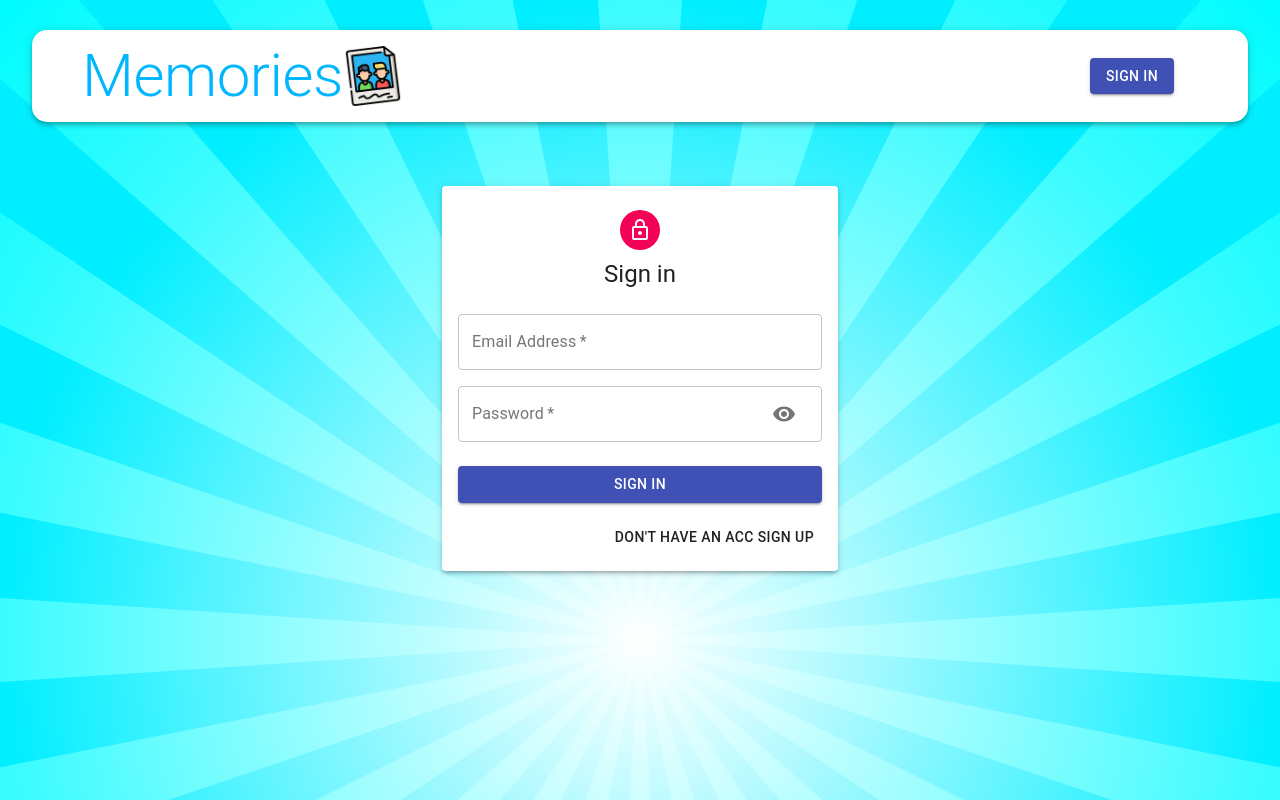
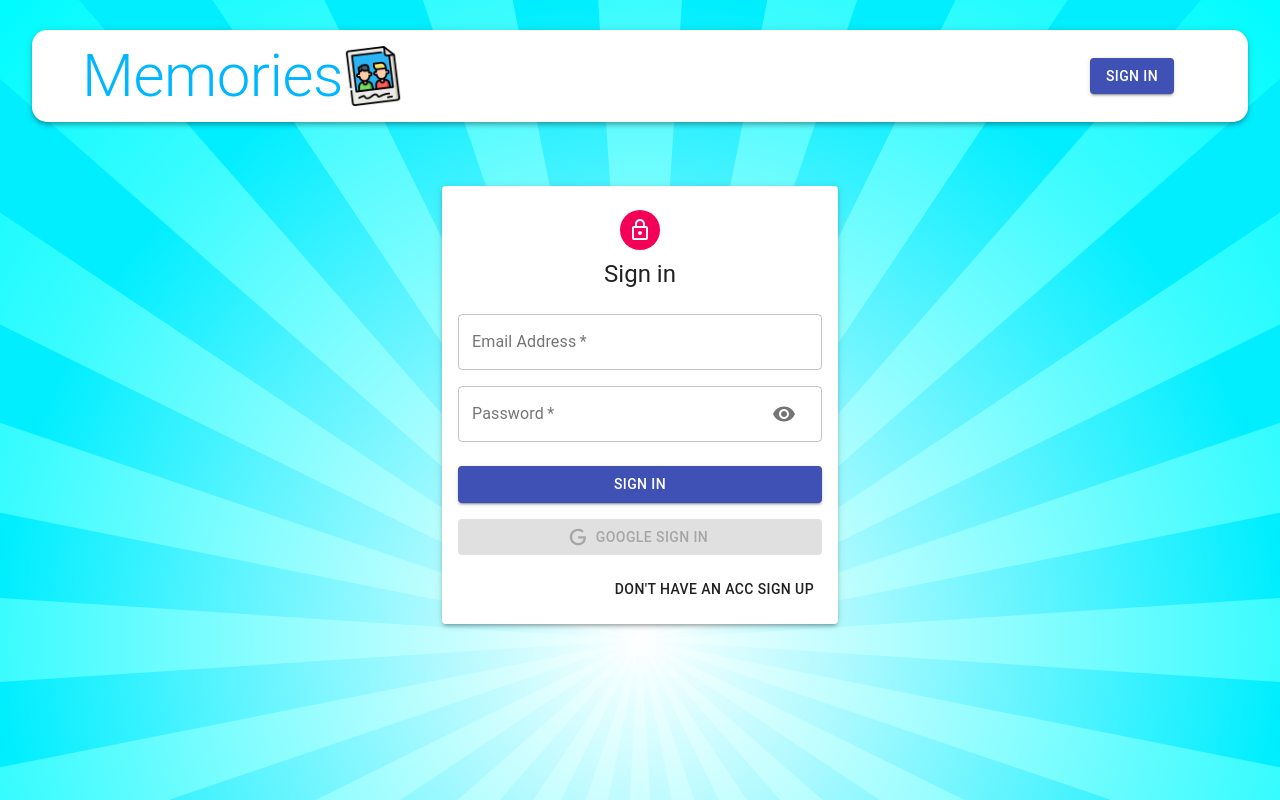
Before and after one commit to kuzzzzz/memories, a React (Create React App) app in the folder frontend/: page /auth in a window 1280 px wide. Built offline with nearby package versions, Linux system fonts and the light colour scheme.

Commit message:
added google authentication

```diff
--- a/frontend/src/components/Auth/Auth.js
+++ b/frontend/src/components/Auth/Auth.js
@@ -7,25 +7,53 @@
   Avatar,
   Button,
 } from "@material-ui/core";
+
+import { useDispatch } from "react-redux";
+
+import { GoogleLogin } from "react-google-login";
 import useStyles from "./styles";
-import Input from "./input";
+import Input from "./Input";
+import Icon from "./icon";
 import LockOutlined from "@material-ui/icons/LockOutlined";
 
 const Auth = () => {
-  const isSignup = false;
   const classes = useStyles();
+
+  const [isSignup, setIsSignup] = useState(false);
   const [showPassword, setShowPassword] = useState(false);
+  const dispatch = useDispatch();
+
   const handleShowPassword = () =>
     setShowPassword((prevShowPassword) => !prevShowPassword);
   const handleSubmit = () => {};
   const handleChange = () => {};
-  const switchMode = () => {};
+
+  const switchMode = () => {
+    setIsSignup((prevIsSignup) => !prevIsSignup);
+    handleShowPassword(false);
+  };
+
+  const googleSucces = async (res) => {
+    const result = res?.profileObj; //opitonal chaining operator
+    const token = res?.tokenId;
+
+    try {
+      dispatch({ type: "AUTH", data: { result, token } });
+    } catch (error) {}
+    console.log(res);
+  };
+
+  const googleFailure = (err) => {
+    console.log(err);
+  };
+
   return (
     <Container component="main" maxWidth="xs">
       <Paper className={classes.paper} elevation={3}>
         <Avatar className={classes.avatar}>
           <LockOutlined />
         </Avatar>
+
         <Typography variant="h5">{isSignup ? "Sign up" : "Sign in"}</Typography>
         <form className={classes.form} onSubmit={handleSubmit}>
           <Grid container spacing={2}>
@@ -76,11 +104,31 @@
           >
             {isSignup ? "Sign Up" : "Sign In"}
           </Button>
-          <Grid container justify="flex-end">
+          <GoogleLogin
+            clientId="948839825183-meml7jjnbd1a8lipavgguatv64l1eu24.apps.googleusercontent.com"
+            render={(renderProps) => (
+              <Button
+                className={classes.googleButton}
+                color="primary"
+                fullWidth
+                onClick={renderProps.onClick}
+                disabled={renderProps.disabled}
+                startIcon={<Icon />}
+                variant="contained"
+              >
+                Google Sign In
+              </Button>
+            )}
+            onSuccess={googleSucces}
+            onFailure={googleFailure}
+            cookiePolicy="single_host_origin"
+          />
+          <Grid container justifyContent="flex-end">
             <Grid item>
               <Button onClick={switchMode}>
-            {isSignup ? "Already Have an acc Sign In" : "Don't Have an acc Sign Up"}
-
+                {isSignup
+                  ? "Already Have an acc Sign In"
+                  : "Don't Have an acc Sign Up"}
               </Button>
             </Grid>
           </Grid>
--- /dev/null
+++ b/frontend/src/components/Auth/icon.js
@@ -0,0 +1,12 @@
+import React from "react";
+
+const icon = () => (
+  <svg style={{ width: "20px", height: "20px" }} viewBox="0 0 24 24">
+    <path
+      fill="currentColor"
+      d="M21.35,11.1H12.18V13.83H18.69C18.36,17.64 15.19,19.27 12.19,19.27C8.36,19.27 5,16.25 5,12C5,7.9 8.2,4.73 12.2,4.73C15.29,4.73 17.1,6.7 17.1,6.7L19,4.72C19,4.72 16.56,2 12.1,2C6.42,2 2.03,6.8 2.03,12C2.03,17.05 6.16,22 12.25,22C17.6,22 21.5,18.33 21.5,12.91C21.5,11.76 21.35,11.1 21.35,11.1V11.1Z"
+    />
+  </svg>
+);
+
+export default icon;
--- a/frontend/src/components/Auth/input.js
+++ b/frontend/src/components/Auth/input.js
@@ -8,7 +8,7 @@
   half,
   label,
   type,
-  handleChange,
+  handlechange,
   autoFocus,
   handleShowPassword,
 }) => {
@@ -16,16 +16,17 @@
     <Grid item xs={12} sm={half ? 6 : 12}>
       <TextField
         name={name}
-        onChange={handleChange}
+        onChange={handlechange}
         variant="outlined"
         label={label}
         type={type}
-        handleChange={handleChange}
+        handlechange={handlechange}
         required
         fullWidth
         autoFocus={autoFocus}
         InputProps={
-          name === "password" && {
+          name === "password"
+            ? {
                 endAdornment: (
                   <InputAdornment position="end">
                     <IconButton onClick={handleShowPassword}>
@@ -34,6 +35,7 @@
                   </InputAdornment>
                 ),
               }
+            : null
         }
       />
     </Grid>
```
Lines whose indentation alone changed are shown as unchanged.
